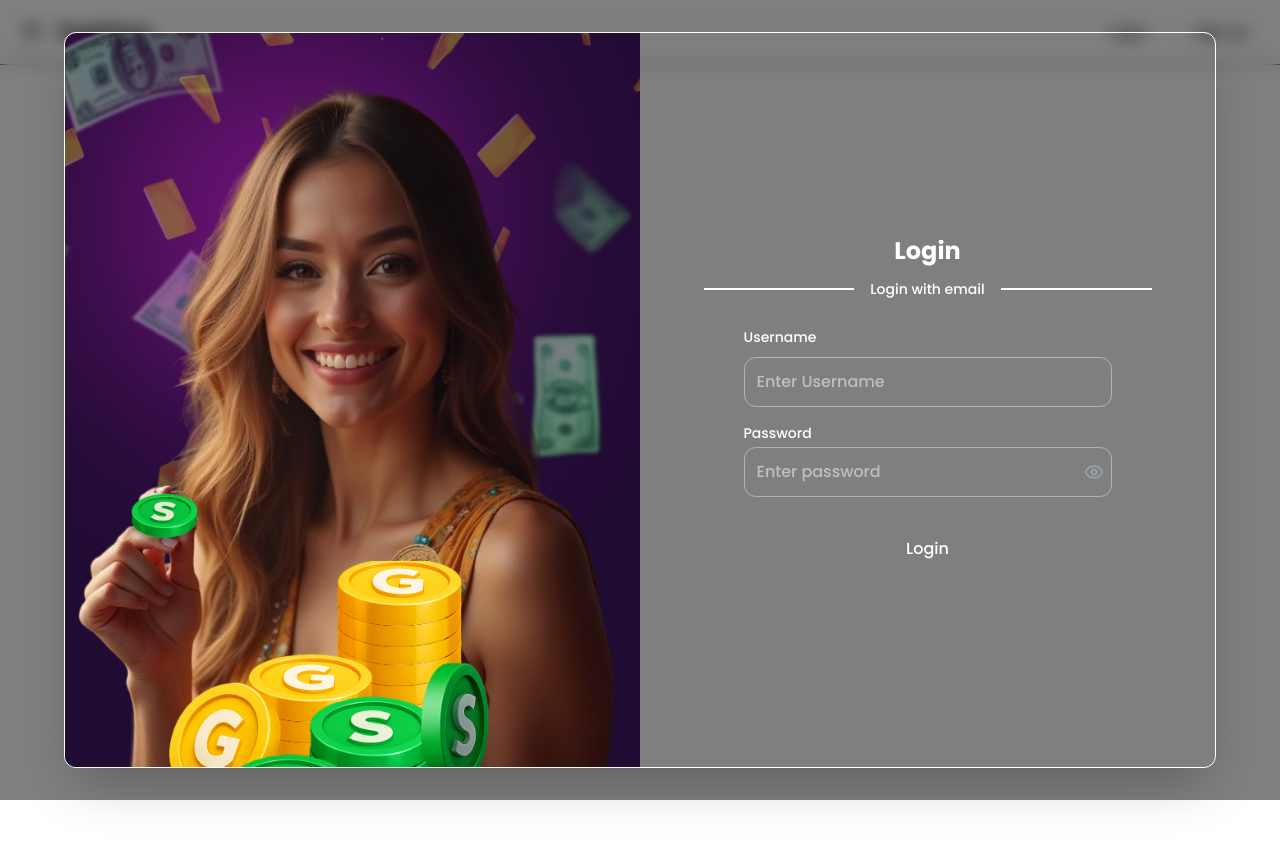
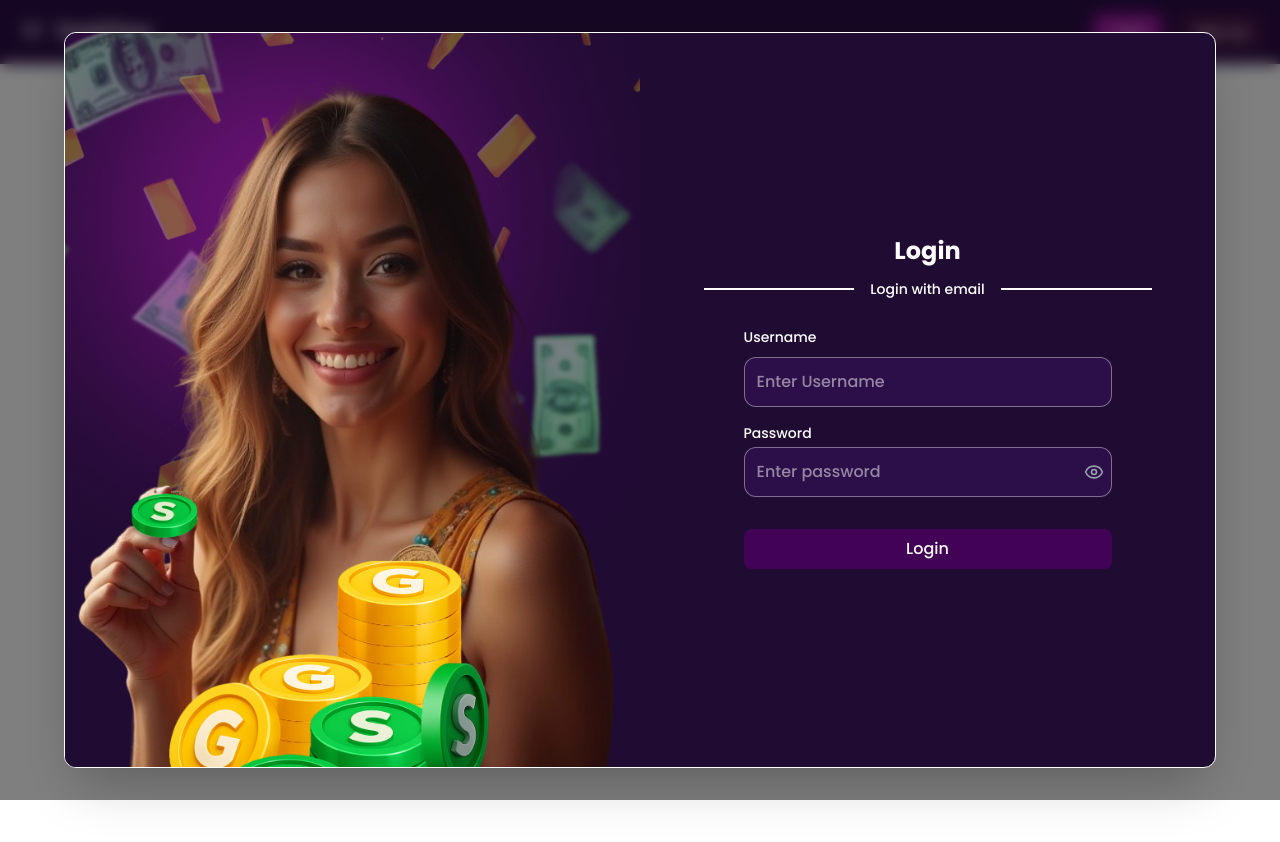
Before and after one commit to Devdeep8/full-stack-taskmanagment, a Next.js app in the folder frontend/: page / in a window 1280 px wide. Both pictures are taken after a click on the button "Login". Shown: the top 842 px of the page. After the commit the page ends 800 px from the top, so only its background shows below. Built offline with nearby package versions, Linux system fonts and the light colour scheme; no server answers.

Commit message:
feat: patch commit

```diff
--- a/frontend/src/app/globals.css
+++ b/frontend/src/app/globals.css
@@ -5,12 +5,35 @@
   --foreground: #171717;
 }
 
+
 @theme inline {
-  --color-background: var(--background);
+    --color-background: var(--background);
   --color-foreground: var(--foreground);
+  --color-white: #FFFFFF;
+  --color-white-80: #FFFFFFCC;
+  --color-white-60: #FFFFFF61;
+  --color-white-50: #FFFFFF80;
+  --color-gray: #E1E1E1;
+  --color-gray-2: #E3E3E3;
+  --color-gray-3: #E9E9E9;
+
+  --color-primary: #2C0D47;
+  --color-primary-2: #2C0E48;
+  --color-dark: #200B33;
+  --color-dark-2: #371650;
+  --color-dark-3: #420356;
+  --color-purple: #A419A7;
+  --color-purple-2: #461446;
+  --color-purple-3: #2C063F;
+
+  --color-yellow: #FFBD0B;
+  --color-gold: #E4A02D;
+  --color-gold-2: #DE9700;
+
 }
 
 body {
   background: var(--background);
   color: var(--foreground);
+  color:  var(--background);
 }
--- a/frontend/src/app/page.js
+++ b/frontend/src/app/page.js
@@ -2,7 +2,7 @@ import Image from "next/image";
 
 export default function Home() {
   return (
-    <div className="flex min-h-screen items-center justify-center ">
+    <div className="flex  items-center justify-center ">
     </div>
   );
 }
--- a/frontend/src/components/header/components/login-model/index.jsx
+++ b/frontend/src/components/header/components/login-model/index.jsx
@@ -1,3 +1,4 @@
+/* eslint-disable @next/next/no-img-element */
 import Modal from "../../../../common/components/Modal";
 import LoginComponents from "../../../login/components/loginform";
 import { PNGIMAGE } from "../../../../../public/assets";
@@ -32,7 +33,7 @@ const LoginModal = ({ isOpen, onClose }) => {
             </p>
           </div>
           <div>
-            <LoginComponents />
+            <LoginComponents onClose={onClose} />
           </div>
         </div>
       </div>
--- a/frontend/src/components/header/index.jsx
+++ b/frontend/src/components/header/index.jsx
@@ -9,11 +9,12 @@ const Header = () => {
   const [isLoginOpen, setIsLoginOpen] = useState(false);
   const [isSignupOpen, setIsSignupOpen] = useState(false);
 
-  const handleLogout = () => {
-    console.log("done logout")
-  }
+
 
   const { user, isAuthenticated } = useSelector((state) => state.userTask);
+  const handleLogout = () => {
+    console.log("logout")
+  }
   return (
     <>
       <header className="sticky top-0 z-40 w-full border-b bg-primary">
--- a/frontend/src/components/login/components/loginform.jsx
+++ b/frontend/src/components/login/components/loginform.jsx
@@ -1,12 +1,15 @@
+"use client";
 import DynamicForm from "../../../common/components/FormBuilder";
 import { useForm } from "react-hook-form";
 import { useDispatch } from "react-redux";
 import { setUser } from "../../../store/reducer";
 import { api } from "../../../services/apiSlice";
+import { useRouter } from "next/navigation";
 
-export default function LoginComponents() {
-  // const navigate = useNavigate();
+export default function LoginComponents({onClose}) {
   const dispatch = useDispatch();
+
+  const router = useRouter();
 
   const form = useForm({
     defaultValues: { username: "", password: "", remember: false },
@@ -14,13 +17,14 @@ export default function LoginComponents() {
     reValidateMode: "onChange",
   });
 
+  const { setError, setFocus } = form;
+
   const fields = [
     {
       type: "input",
       name: "username",
       label: "Username",
       placeholder: "Enter Username",
-      className: "",
       rules: { required: "Enter Username" },
     },
     {
@@ -28,35 +32,83 @@ export default function LoginComponents() {
       name: "password",
       label: "Password",
       placeholder: "Enter password",
-      className: "w-full",
       rules: { required: "Password is required" },
     },
   ];
 
   const handleLogin = async (data) => {
-    console.log(data);
-    const res = await fetch("http://localhost:4000/api/v1/auth/login", {
-      method: "POST",
-      headers: {
-        "Content-Type": "application/json",
-      },
-      body: JSON.stringify(data),
-      credentials: "include",
-    });
-    const response = await res.json();
-    console.log(response.data.user);
-    dispatch(setUser(response.data.user))
-    dispatch(api.endpoints.getUser.initiate())
+    try {
+      const res = await fetch(
+        `${process.env.NEXT_PUBLIC_API_URL}/api/v1/auth/login`, // or your base url
+        {
+          method: "POST",
+          headers: { "Content-Type": "application/json" },
+          body: JSON.stringify(data),
+          credentials: "include",
+        },
+      );
+
+      const response = await res.json();
+
+      // ❌ 401 - invalid credentials
+      if (res.status === 401) {
+        // Set field errors (adjust keys based on backend response)
+        setError("username", {
+          type: "server",
+          message: response?.message || "Invalid username or password",
+        });
+        setError("password", {
+          type: "server",
+          message: "Invalid username or password",
+        });
+        setFocus("username");
+        return;
+      }
+
+      // ❌ other errors
+      if (!res.ok) {
+        setError("root", {
+          type: "server",
+          message: response?.message || "Login failed. Try again.",
+        });
+        return;
+      }
+
+      // ✅ success
+      const user = response?.data?.user;
+      if (!user) {
+        setError("root", {
+          type: "server",
+          message: "Invalid server response",
+        });
+        return;
+      }
+
+      dispatch(setUser(user));
+
+      // refetch /auth/me so RTK Query cache is in sync
+      dispatch(
+        api.endpoints.getUser.initiate(undefined, { forceRefetch: true }),
+      );
+      router.push("/");
+      onClose();
+    } catch (err) {
+      console.error("Login error:", err);
+      setError("root", {
+        type: "server",
+        message: "Network error. Please try again.",
+      });
+    }
   };
 
   return (
-    <div className=" max-w-md flex flex-col mx-auto  p-6 space-y-6">
+    <div className="max-w-md mx-auto p-6 space-y-6">
       <DynamicForm
         fields={fields}
         form={form}
         submitButtonText="Login"
         onSubmit={handleLogin}
-        className=" flex flex-col gap-4"
+        className="flex flex-col gap-4"
       />
     </div>
   );
--- a/frontend/src/components/login/hooks/useLogin.jsx
+++ /dev/null
@@ -1,52 +0,0 @@
-import { useState } from "react";
-import db from "../../../db/db.json";
-import { useAuth } from "../../header/hooks/useAuth";
-const USER_KEY = "user";
-
-export function useLogin() {
-  const [isSubmitting, setIsSubmitting] = useState(false);
-  const [error, setError] = useState(null);
-  const { login: setAuthUser } = useAuth();
-
-  const login = async ({ email, password, remember }) => {
-    try {
-      setError(null);
-      setIsSubmitting(true);
-
-      await new Promise((r) => setTimeout(r, 1200));
-
-      const user = db.users.find(
-        (u) => u.email === email && u.password === password,
-      );
-
-      if (!user) {
-        throw new Error("Invalid email or password");
-      }
-
-      const safeUser = {
-        id: user.id,
-        name: user.name,
-        username : user.username,
-        email: user.email,
-        phone: user.phone,
-        gender: user.gender,
-      };
-
-      localStorage.setItem(USER_KEY, JSON.stringify(safeUser));
-
-      if (remember) localStorage.setItem("remember", "true");
-      else localStorage.removeItem("remember");
-
-      setAuthUser(safeUser);
-
-      return safeUser;
-    } catch (err) {
-      setError(err.message || "Login failed");
-      throw err;
-    } finally {
-      setIsSubmitting(false);
-    }
-  };
-
-  return { login, isSubmitting, error };
-}
```
Also changed, not shown: frontend/src/common/hooks/authFeatcher.jsx (line endings or trailing spaces).
